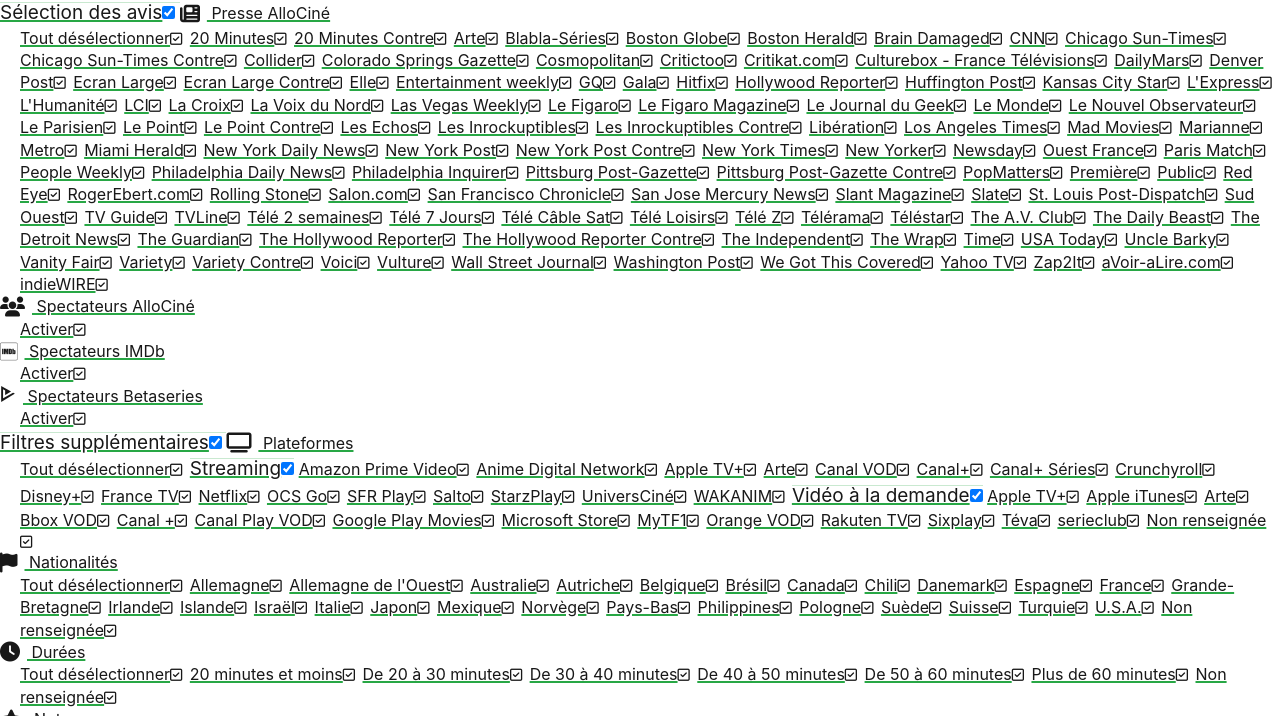
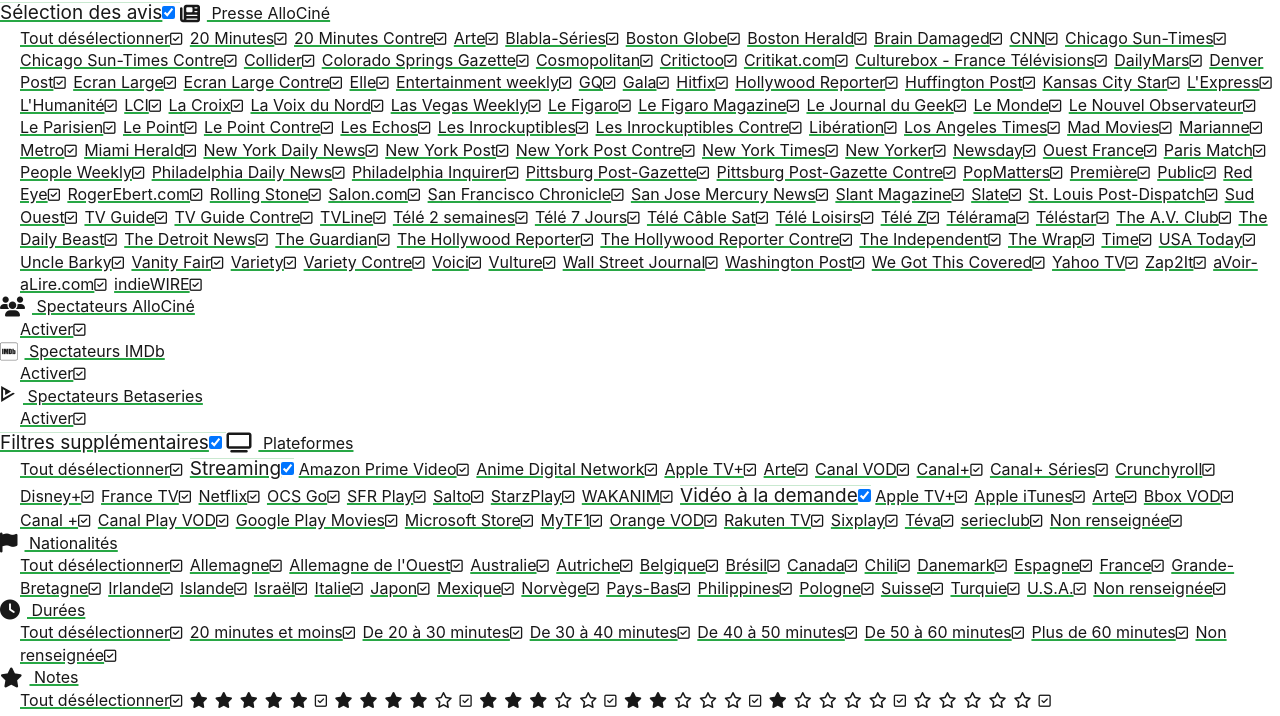
Before and after one commit to pierrevano/yaquoicommeserie, a plain HTML site: page index.html in a window 1280 px wide. Shown: the top 716 px of the page. Drawn offline with nearby package versions, Linux system fonts and the light colour scheme; some packages are replaced by stand-ins of ours; a script that the page names is missing.

Commit message:
update code

```diff
--- a/index.html
+++ b/index.html
@@ -28,9 +28,9 @@
     <meta property="og:description" content="Y'a quoi comme série ? vous aidera à choisir parmi les séries les mieux notées actuellement." />
 
     <link rel="stylesheet" href="https://cdn.jsdelivr.net/npm/tiny-slider@latest/dist/tiny-slider.css">
-    <link rel="stylesheet" href="assets/css/hc-offcanvas-nav.carbon.min-20210624.css">
-    <link rel="stylesheet" href="assets/css/shuffle-style.min-20210624.css">
-    <link rel="stylesheet" href="assets/css/style.min-20210624.css">
+    <link rel="stylesheet" href="assets/css/hc-offcanvas-nav.carbon.min-20210625.css">
+    <link rel="stylesheet" href="assets/css/shuffle-style.min-20210625.css">
+    <link rel="stylesheet" href="assets/css/style.min-20210625.css">
 
     <script type="text/javascript" src="https://cdn.jsdelivr.net/npm/shufflejs@latest/dist/shuffle.min.js"></script>
     <script type="text/javascript" src="https://cdn.jsdelivr.net/npm/typewriter-effect@latest/dist/core.js"></script>
@@ -40,7 +40,7 @@
     <script type="text/javascript" src="https://cdn.jsdelivr.net/npm/tiny-slider@latest/dist/tiny-slider.min.js"></script>
     <script type="text/javascript" src="https://cdn.jsdelivr.net/npm/chart.js@latest/dist/Chart.min.js"></script>
     <script type="text/javascript" src="https://kit.fontawesome.com/a73a8689c0.js" crossorigin="anonymous"></script>
-    <script type="text/javascript" src="assets/js/script.min-20210624.js"></script>
+    <script type="text/javascript" src="assets/js/script.min-20210625.js"></script>
 
     <link rel="stylesheet" href="https://cdn.jsdelivr.net/npm/@sweetalert2/theme-dark@3/dark.min.css">
 </head>
@@ -153,37 +153,38 @@
                     <li class="criticButton"><a href="#">St. Louis Post-Dispatch<span><input id="criticToggle76" type="checkbox" checked="checked"><label for="criticToggle76"></label></span></a></li>
                     <li class="criticButton"><a href="#">Sud Ouest<span><input id="criticToggle77" type="checkbox" checked="checked"><label for="criticToggle77"></label></span></a></li>
                     <li class="criticButton"><a href="#">TV Guide<span><input id="criticToggle78" type="checkbox" checked="checked"><label for="criticToggle78"></label></span></a></li>
-                    <li class="criticButton"><a href="#">TVLine<span><input id="criticToggle79" type="checkbox" checked="checked"><label for="criticToggle79"></label></span></a></li>
-                    <li class="criticButton"><a href="#">Télé 2 semaines<span><input id="criticToggle80" type="checkbox" checked="checked"><label for="criticToggle80"></label></span></a></li>
-                    <li class="criticButton"><a href="#">Télé 7 Jours<span><input id="criticToggle81" type="checkbox" checked="checked"><label for="criticToggle81"></label></span></a></li>
-                    <li class="criticButton"><a href="#">Télé Câble Sat<span><input id="criticToggle82" type="checkbox" checked="checked"><label for="criticToggle82"></label></span></a></li>
-                    <li class="criticButton"><a href="#">Télé Loisirs<span><input id="criticToggle83" type="checkbox" checked="checked"><label for="criticToggle83"></label></span></a></li>
-                    <li class="criticButton"><a href="#">Télé Z<span><input id="criticToggle84" type="checkbox" checked="checked"><label for="criticToggle84"></label></span></a></li>
-                    <li class="criticButton"><a href="#">Télérama<span><input id="criticToggle85" type="checkbox" checked="checked"><label for="criticToggle85"></label></span></a></li>
-                    <li class="criticButton"><a href="#">Téléstar<span><input id="criticToggle86" type="checkbox" checked="checked"><label for="criticToggle86"></label></span></a></li>
-                    <li class="criticButton"><a href="#">The A.V. Club<span><input id="criticToggle87" type="checkbox" checked="checked"><label for="criticToggle87"></label></span></a></li>
-                    <li class="criticButton"><a href="#">The Daily Beast<span><input id="criticToggle88" type="checkbox" checked="checked"><label for="criticToggle88"></label></span></a></li>
-                    <li class="criticButton"><a href="#">The Detroit News<span><input id="criticToggle89" type="checkbox" checked="checked"><label for="criticToggle89"></label></span></a></li>
-                    <li class="criticButton"><a href="#">The Guardian<span><input id="criticToggle90" type="checkbox" checked="checked"><label for="criticToggle90"></label></span></a></li>
-                    <li class="criticButton"><a href="#">The Hollywood Reporter<span><input id="criticToggle91" type="checkbox" checked="checked"><label for="criticToggle91"></label></span></a></li>
-                    <li class="criticButton"><a href="#">The Hollywood Reporter Contre<span><input id="criticToggle92" type="checkbox" checked="checked"><label for="criticToggle92"></label></span></a></li>
-                    <li class="criticButton"><a href="#">The Independent<span><input id="criticToggle93" type="checkbox" checked="checked"><label for="criticToggle93"></label></span></a></li>
-                    <li class="criticButton"><a href="#">The Wrap<span><input id="criticToggle94" type="checkbox" checked="checked"><label for="criticToggle94"></label></span></a></li>
-                    <li class="criticButton"><a href="#">Time<span><input id="criticToggle95" type="checkbox" checked="checked"><label for="criticToggle95"></label></span></a></li>
-                    <li class="criticButton"><a href="#">USA Today<span><input id="criticToggle96" type="checkbox" checked="checked"><label for="criticToggle96"></label></span></a></li>
-                    <li class="criticButton"><a href="#">Uncle Barky<span><input id="criticToggle97" type="checkbox" checked="checked"><label for="criticToggle97"></label></span></a></li>
-                    <li class="criticButton"><a href="#">Vanity Fair<span><input id="criticToggle98" type="checkbox" checked="checked"><label for="criticToggle98"></label></span></a></li>
-                    <li class="criticButton"><a href="#">Variety<span><input id="criticToggle99" type="checkbox" checked="checked"><label for="criticToggle99"></label></span></a></li>
-                    <li class="criticButton"><a href="#">Variety Contre<span><input id="criticToggle100" type="checkbox" checked="checked"><label for="criticToggle100"></label></span></a></li>
-                    <li class="criticButton"><a href="#">Voici<span><input id="criticToggle101" type="checkbox" checked="checked"><label for="criticToggle101"></label></span></a></li>
-                    <li class="criticButton"><a href="#">Vulture<span><input id="criticToggle102" type="checkbox" checked="checked"><label for="criticToggle102"></label></span></a></li>
-                    <li class="criticButton"><a href="#">Wall Street Journal<span><input id="criticToggle103" type="checkbox" checked="checked"><label for="criticToggle103"></label></span></a></li>
-                    <li class="criticButton"><a href="#">Washington Post<span><input id="criticToggle104" type="checkbox" checked="checked"><label for="criticToggle104"></label></span></a></li>
-                    <li class="criticButton"><a href="#">We Got This Covered<span><input id="criticToggle105" type="checkbox" checked="checked"><label for="criticToggle105"></label></span></a></li>
-                    <li class="criticButton"><a href="#">Yahoo TV<span><input id="criticToggle106" type="checkbox" checked="checked"><label for="criticToggle106"></label></span></a></li>
-                    <li class="criticButton"><a href="#">Zap2It<span><input id="criticToggle107" type="checkbox" checked="checked"><label for="criticToggle107"></label></span></a></li>
-                    <li class="criticButton"><a href="#">aVoir-aLire.com<span><input id="criticToggle108" type="checkbox" checked="checked"><label for="criticToggle108"></label></span></a></li>
-                    <li class="criticButton"><a href="#">indieWIRE<span><input id="criticToggle109" type="checkbox" checked="checked"><label for="criticToggle109"></label></span></a></li>
+                    <li class="criticButton"><a href="#">TV Guide Contre<span><input id="criticToggle79" type="checkbox" checked="checked"><label for="criticToggle79"></label></span></a></li>
+                    <li class="criticButton"><a href="#">TVLine<span><input id="criticToggle80" type="checkbox" checked="checked"><label for="criticToggle80"></label></span></a></li>
+                    <li class="criticButton"><a href="#">Télé 2 semaines<span><input id="criticToggle81" type="checkbox" checked="checked"><label for="criticToggle81"></label></span></a></li>
+                    <li class="criticButton"><a href="#">Télé 7 Jours<span><input id="criticToggle82" type="checkbox" checked="checked"><label for="criticToggle82"></label></span></a></li>
+                    <li class="criticButton"><a href="#">Télé Câble Sat<span><input id="criticToggle83" type="checkbox" checked="checked"><label for="criticToggle83"></label></span></a></li>
+                    <li class="criticButton"><a href="#">Télé Loisirs<span><input id="criticToggle84" type="checkbox" checked="checked"><label for="criticToggle84"></label></span></a></li>
+                    <li class="criticButton"><a href="#">Télé Z<span><input id="criticToggle85" type="checkbox" checked="checked"><label for="criticToggle85"></label></span></a></li>
+                    <li class="criticButton"><a href="#">Télérama<span><input id="criticToggle86" type="checkbox" checked="checked"><label for="criticToggle86"></label></span></a></li>
+                    <li class="criticButton"><a href="#">Téléstar<span><input id="criticToggle87" type="checkbox" checked="checked"><label for="criticToggle87"></label></span></a></li>
+                    <li class="criticButton"><a href="#">The A.V. Club<span><input id="criticToggle88" type="checkbox" checked="checked"><label for="criticToggle88"></label></span></a></li>
+                    <li class="criticButton"><a href="#">The Daily Beast<span><input id="criticToggle89" type="checkbox" checked="checked"><label for="criticToggle89"></label></span></a></li>
+                    <li class="criticButton"><a href="#">The Detroit News<span><input id="criticToggle90" type="checkbox" checked="checked"><label for="criticToggle90"></label></span></a></li>
+                    <li class="criticButton"><a href="#">The Guardian<span><input id="criticToggle91" type="checkbox" checked="checked"><label for="criticToggle91"></label></span></a></li>
+                    <li class="criticButton"><a href="#">The Hollywood Reporter<span><input id="criticToggle92" type="checkbox" checked="checked"><label for="criticToggle92"></label></span></a></li>
+                    <li class="criticButton"><a href="#">The Hollywood Reporter Contre<span><input id="criticToggle93" type="checkbox" checked="checked"><label for="criticToggle93"></label></span></a></li>
+                    <li class="criticButton"><a href="#">The Independent<span><input id="criticToggle94" type="checkbox" checked="checked"><label for="criticToggle94"></label></span></a></li>
+                    <li class="criticButton"><a href="#">The Wrap<span><input id="criticToggle95" type="checkbox" checked="checked"><label for="criticToggle95"></label></span></a></li>
+                    <li class="criticButton"><a href="#">Time<span><input id="criticToggle96" type="checkbox" checked="checked"><label for="criticToggle96"></label></span></a></li>
+                    <li class="criticButton"><a href="#">USA Today<span><input id="criticToggle97" type="checkbox" checked="checked"><label for="criticToggle97"></label></span></a></li>
+                    <li class="criticButton"><a href="#">Uncle Barky<span><input id="criticToggle98" type="checkbox" checked="checked"><label for="criticToggle98"></label></span></a></li>
+                    <li class="criticButton"><a href="#">Vanity Fair<span><input id="criticToggle99" type="checkbox" checked="checked"><label for="criticToggle99"></label></span></a></li>
+                    <li class="criticButton"><a href="#">Variety<span><input id="criticToggle100" type="checkbox" checked="checked"><label for="criticToggle100"></label></span></a></li>
+                    <li class="criticButton"><a href="#">Variety Contre<span><input id="criticToggle101" type="checkbox" checked="checked"><label for="criticToggle101"></label></span></a></li>
+                    <li class="criticButton"><a href="#">Voici<span><input id="criticToggle102" type="checkbox" checked="checked"><label for="criticToggle102"></label></span></a></li>
+                    <li class="criticButton"><a href="#">Vulture<span><input id="criticToggle103" type="checkbox" checked="checked"><label for="criticToggle103"></label></span></a></li>
+                    <li class="criticButton"><a href="#">Wall Street Journal<span><input id="criticToggle104" type="checkbox" checked="checked"><label for="criticToggle104"></label></span></a></li>
+                    <li class="criticButton"><a href="#">Washington Post<span><input id="criticToggle105" type="checkbox" checked="checked"><label for="criticToggle105"></label></span></a></li>
+                    <li class="criticButton"><a href="#">We Got This Covered<span><input id="criticToggle106" type="checkbox" checked="checked"><label for="criticToggle106"></label></span></a></li>
+                    <li class="criticButton"><a href="#">Yahoo TV<span><input id="criticToggle107" type="checkbox" checked="checked"><label for="criticToggle107"></label></span></a></li>
+                    <li class="criticButton"><a href="#">Zap2It<span><input id="criticToggle108" type="checkbox" checked="checked"><label for="criticToggle108"></label></span></a></li>
+                    <li class="criticButton"><a href="#">aVoir-aLire.com<span><input id="criticToggle109" type="checkbox" checked="checked"><label for="criticToggle109"></label></span></a></li>
+                    <li class="criticButton"><a href="#">indieWIRE<span><input id="criticToggle110" type="checkbox" checked="checked"><label for="criticToggle110"></label></span></a></li>
                 </ul>
             </li>
             <li class="userRating">
@@ -233,24 +234,23 @@
                     <li class="networkButton"><a href="#">SFR Play<span><input id="networkButton13" type="checkbox" checked="checked"><label for="networkButton13"></label></span></a></li>
                     <li class="networkButton"><a href="#">Salto<span><input id="networkButton14" type="checkbox" checked="checked"><label for="networkButton14"></label></span></a></li>
                     <li class="networkButton"><a href="#">StarzPlay<span><input id="networkButton15" type="checkbox" checked="checked"><label for="networkButton15"></label></span></a></li>
-                    <li class="networkButton"><a href="#">UniversCiné<span><input id="networkButton16" type="checkbox" checked="checked"><label for="networkButton16"></label></span></a></li>
-                    <li class="networkButton"><a href="#">WAKANIM<span><input id="networkButton17" type="checkbox" checked="checked"><label for="networkButton17"></label></span></a></li>
+                    <li class="networkButton"><a href="#">WAKANIM<span><input id="networkButton16" type="checkbox" checked="checked"><label for="networkButton16"></label></span></a></li>
                     <li class="networkButtonTitle"><a href="#">Vidéo à la demande<span><input id="networkButtonTitle2" type="checkbox" checked="checked"><label for="networkButtonTitle2"></label></span></a></li>
-                    <li class="networkButton"><a href="#">Apple TV+<span><input id="networkButton18" type="checkbox" checked="checked"><label for="networkButton18"></label></span></a></li>
-                    <li class="networkButton"><a href="#">Apple iTunes<span><input id="networkButton19" type="checkbox" checked="checked"><label for="networkButton19"></label></span></a></li>
-                    <li class="networkButton"><a href="#">Arte<span><input id="networkButton20" type="checkbox" checked="checked"><label for="networkButton20"></label></span></a></li>
-                    <li class="networkButton"><a href="#">Bbox VOD<span><input id="networkButton21" type="checkbox" checked="checked"><label for="networkButton21"></label></span></a></li>
-                    <li class="networkButton"><a href="#">Canal +<span><input id="networkButton22" type="checkbox" checked="checked"><label for="networkButton22"></label></span></a></li>
-                    <li class="networkButton"><a href="#">Canal Play VOD<span><input id="networkButton23" type="checkbox" checked="checked"><label for="networkButton23"></label></span></a></li>
-                    <li class="networkButton"><a href="#">Google Play Movies<span><input id="networkButton24" type="checkbox" checked="checked"><label for="networkButton24"></label></span></a></li>
-                    <li class="networkButton"><a href="#">Microsoft Store<span><input id="networkButton25" type="checkbox" checked="checked"><label for="networkButton25"></label></span></a></li>
-                    <li class="networkButton"><a href="#">MyTF1<span><input id="networkButton26" type="checkbox" checked="checked"><label for="networkButton26"></label></span></a></li>
-                    <li class="networkButton"><a href="#">Orange VOD<span><input id="networkButton27" type="checkbox" checked="checked"><label for="networkButton27"></label></span></a></li>
-                    <li class="networkButton"><a href="#">Rakuten TV<span><input id="networkButton28" type="checkbox" checked="checked"><label for="networkButton28"></label></span></a></li>
-                    <li class="networkButton"><a href="#">Sixplay<span><input id="networkButton29" type="checkbox" checked="checked"><label for="networkButton29"></label></span></a></li>
-                    <li class="networkButton"><a href="#">Téva<span><input id="networkButton30" type="checkbox" checked="checked"><label for="networkButton30"></label></span></a></li>
-                    <li class="networkButton"><a href="#">serieclub<span><input id="networkButton31" type="checkbox" checked="checked"><label for="networkButton31"></label></span></a></li>
-                    <li class="networkButton"><a href="#">Non renseignée<span><input id="networkButton32" type="checkbox" checked="checked"><label for="networkButton32"></label></span></a></li>
+                    <li class="networkButton"><a href="#">Apple TV+<span><input id="networkButton17" type="checkbox" checked="checked"><label for="networkButton17"></label></span></a></li>
+                    <li class="networkButton"><a href="#">Apple iTunes<span><input id="networkButton18" type="checkbox" checked="checked"><label for="networkButton18"></label></span></a></li>
+                    <li class="networkButton"><a href="#">Arte<span><input id="networkButton19" type="checkbox" checked="checked"><label for="networkButton19"></label></span></a></li>
+                    <li class="networkButton"><a href="#">Bbox VOD<span><input id="networkButton20" type="checkbox" checked="checked"><label for="networkButton20"></label></span></a></li>
+                    <li class="networkButton"><a href="#">Canal +<span><input id="networkButton21" type="checkbox" checked="checked"><label for="networkButton21"></label></span></a></li>
+                    <li class="networkButton"><a href="#">Canal Play VOD<span><input id="networkButton22" type="checkbox" checked="checked"><label for="networkButton22"></label></span></a></li>
+                    <li class="networkButton"><a href="#">Google Play Movies<span><input id="networkButton23" type="checkbox" checked="checked"><label for="networkButton23"></label></span></a></li>
+                    <li class="networkButton"><a href="#">Microsoft Store<span><input id="networkButton24" type="checkbox" checked="checked"><label for="networkButton24"></label></span></a></li>
+                    <li class="networkButton"><a href="#">MyTF1<span><input id="networkButton25" type="checkbox" checked="checked"><label for="networkButton25"></label></span></a></li>
+                    <li class="networkButton"><a href="#">Orange VOD<span><input id="networkButton26" type="checkbox" checked="checked"><label for="networkButton26"></label></span></a></li>
+                    <li class="networkButton"><a href="#">Rakuten TV<span><input id="networkButton27" type="checkbox" checked="checked"><label for="networkButton27"></label></span></a></li>
+                    <li class="networkButton"><a href="#">Sixplay<span><input id="networkButton28" type="checkbox" checked="checked"><label for="networkButton28"></label></span></a></li>
+                    <li class="networkButton"><a href="#">Téva<span><input id="networkButton29" type="checkbox" checked="checked"><label for="networkButton29"></label></span></a></li>
+                    <li class="networkButton"><a href="#">serieclub<span><input id="networkButton30" type="checkbox" checked="checked"><label for="networkButton30"></label></span></a></li>
+                    <li class="networkButton"><a href="#">Non renseignée<span><input id="networkButton31" type="checkbox" checked="checked"><label for="networkButton31"></label></span></a></li>
                 </ul>
             </li>
             <li class="nationalityPreferences">
@@ -279,11 +279,10 @@
                     <li class="nationalityButton"><a href="#">Pays-Bas<span><input id="nationalityButton20" type="checkbox" checked="checked"><label for="nationalityButton20"></label></span></a></li>
                     <li class="nationalityButton"><a href="#">Philippines<span><input id="nationalityButton21" type="checkbox" checked="checked"><label for="nationalityButton21"></label></span></a></li>
                     <li class="nationalityButton"><a href="#">Pologne<span><input id="nationalityButton22" type="checkbox" checked="checked"><label for="nationalityButton22"></label></span></a></li>
-                    <li class="nationalityButton"><a href="#">Suède<span><input id="nationalityButton23" type="checkbox" checked="checked"><label for="nationalityButton23"></label></span></a></li>
-                    <li class="nationalityButton"><a href="#">Suisse<span><input id="nationalityButton24" type="checkbox" checked="checked"><label for="nationalityButton24"></label></span></a></li>
-                    <li class="nationalityButton"><a href="#">Turquie<span><input id="nationalityButton25" type="checkbox" checked="checked"><label for="nationalityButton25"></label></span></a></li>
-                    <li class="nationalityButton"><a href="#">U.S.A.<span><input id="nationalityButton26" type="checkbox" checked="checked"><label for="nationalityButton26"></label></span></a></li>
-                    <li class="nationalityButton"><a href="#">Non renseignée<span><input id="nationalityButton27" type="checkbox" checked="checked"><label for="nationalityButton27"></label></span></a></li>
+                    <li class="nationalityButton"><a href="#">Suisse<span><input id="nationalityButton23" type="checkbox" checked="checked"><label for="nationalityButton23"></label></span></a></li>
+                    <li class="nationalityButton"><a href="#">Turquie<span><input id="nationalityButton24" type="checkbox" checked="checked"><label for="nationalityButton24"></label></span></a></li>
+                    <li class="nationalityButton"><a href="#">U.S.A.<span><input id="nationalityButton25" type="checkbox" checked="checked"><label for="nationalityButton25"></label></span></a></li>
+                    <li class="nationalityButton"><a href="#">Non renseignée<span><input id="nationalityButton26" type="checkbox" checked="checked"><label for="nationalityButton26"></label></span></a></li>
                 </ul>
             </li>
             <li class="durationPreferences">
@@ -383,6 +382,7 @@
         <div id="grid" class="row my-shuffle-container shuffle"></div>
     </div>
 
+    <!-- Global site tag (gtag.js) - Google Analytics -->
     <script async src="https://www.googletagmanager.com/gtag/js?id=G-SCJ2VZ8S47"></script>
     <script>
         window.dataLayer = window.dataLayer || [];
```
Also changed, not shown: assets/css/hc-offcanvas-nav.carbon.min-20210625.css (renamed from assets/css/hc-offcanvas-nav.carbon.min-20210624.css), assets/css/shuffle-style.min-20210625.css (renamed from assets/css/shuffle-style.min-20210624.css), assets/css/style.min-20210625.css (renamed from assets/css/style.min-20210624.css), assets/js/data.json, assets/js/script.min-20210625.js (renamed from assets/js/script.min-20210624.js), assets/sh/checkingFile.txt.
